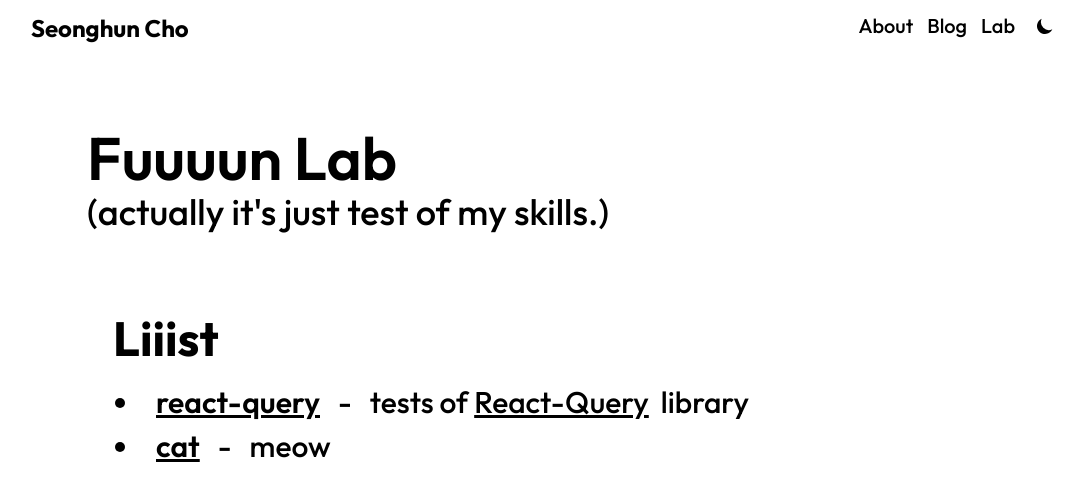
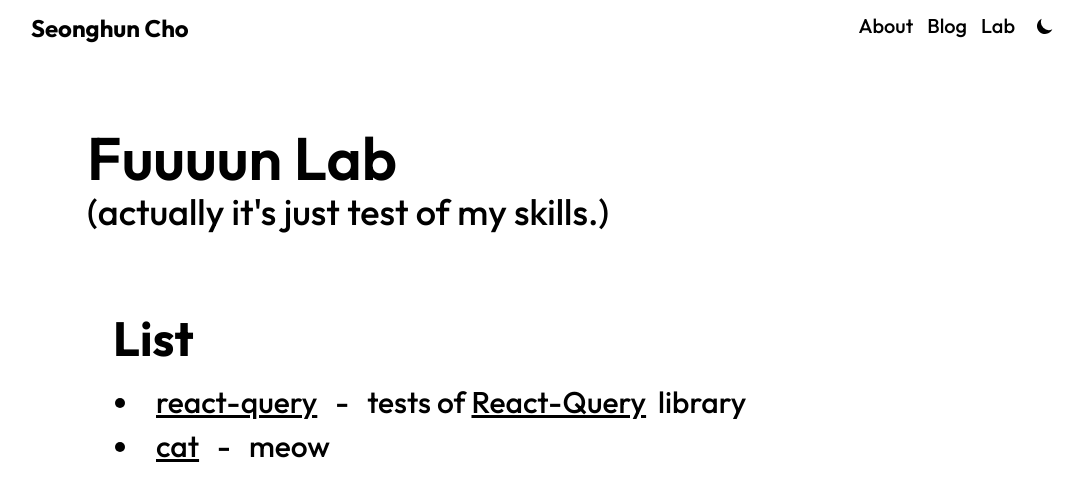
Before and after one commit to sujang958/sujang.xyz, a Next.js app: page /lab in a window 1280 px wide. Shown: the top 500 px of the page, without its empty margins (97-1180 px from the left). Built offline with nearby package versions, Linux system fonts and the light colour scheme.

Commit message:
chore: added robots.txt

```diff
--- a/pages/lab/index.tsx
+++ b/pages/lab/index.tsx
@@ -12,15 +12,13 @@ const LabIndex: NextPage = () => {
       </div>
       <div className="mt-10 md:mt-20 px-10 md:px-20">
         <div className="p-0.5">
-          <p className="text-4xl md:text-5xl font-bold">Liiist</p>
+          <p className="text-4xl md:text-5xl font-bold">List</p>
         </div>
         <div className="flex flex-col mt-2 md:mt-4">
           <div className="p-1">
             <li className="text-2xl md:text-3xl">
               <Link href="/lab/react-query/" passHref>
-                <span className="underline cursor-pointer font-semibold">
-                  react-query
-                </span>
+                <span className="underline cursor-pointer">react-query</span>
               </Link>
               &nbsp;&nbsp; - &nbsp; tests of&nbsp;
               <a
@@ -37,9 +35,7 @@ const LabIndex: NextPage = () => {
           <div className="p-1">
             <li className="text-2xl md:text-3xl">
               <Link href="/lab/cat/" passHref>
-                <span className="underline cursor-pointer font-semibold">
-                  cat
-                </span>
+                <span className="underline cursor-pointer">cat</span>
               </Link>
               &nbsp;&nbsp; - &nbsp; meow
             </li>
```
Also changed, not shown: public/robots.txt (added), 1 other file (tests, documents, lock files or other folders).
